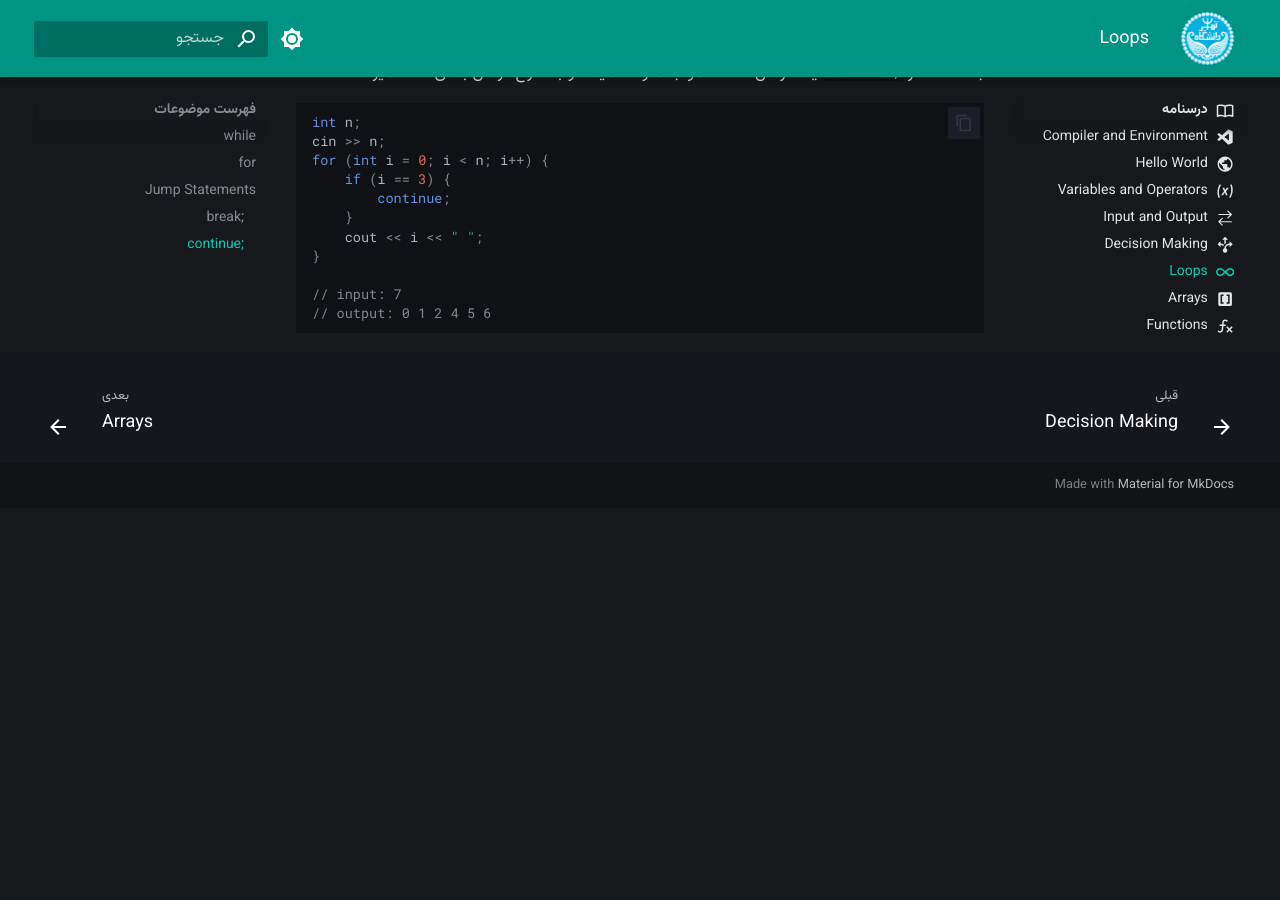
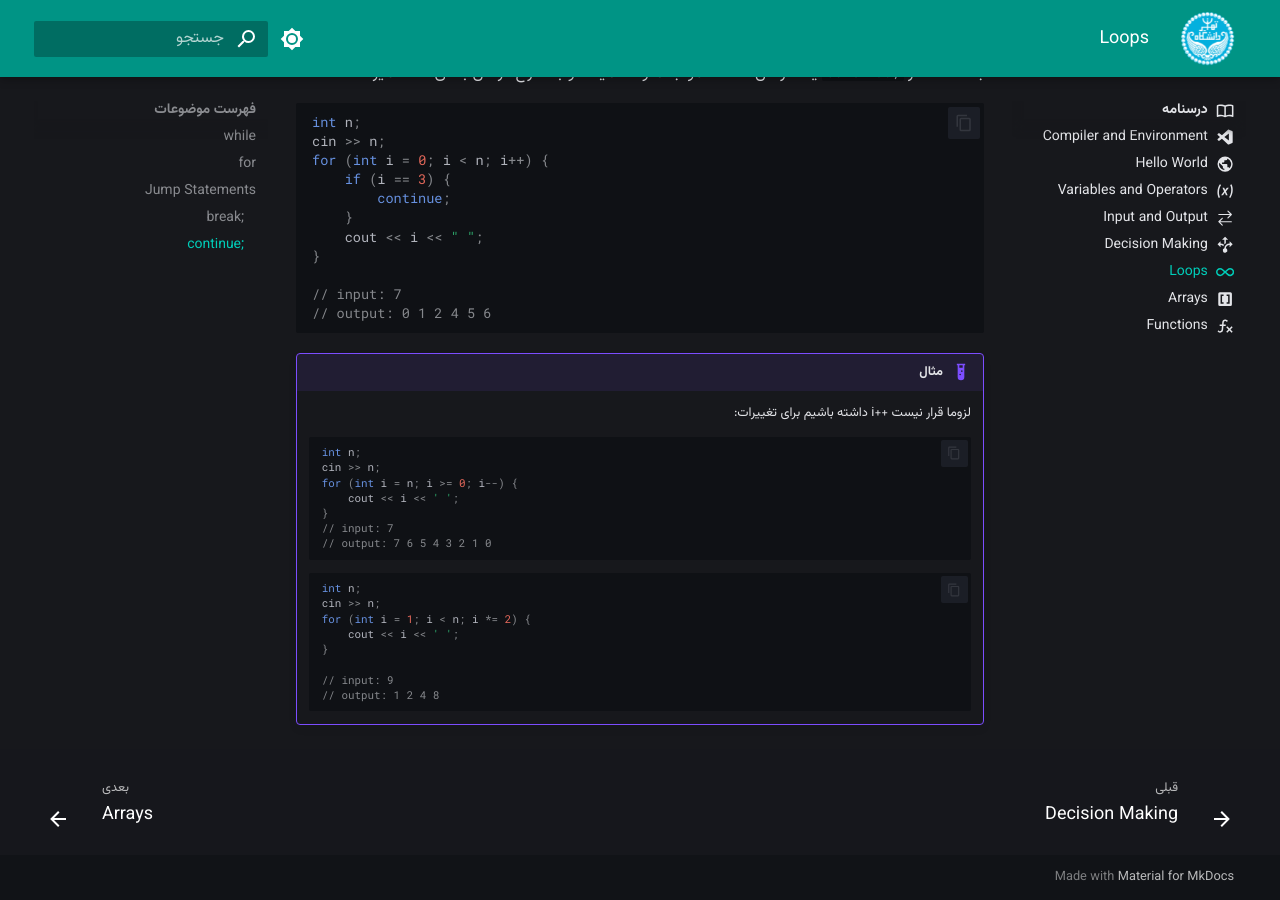
Before and after one commit to UTengsci/bp, an MkDocs documentation site: the page built from docs/content/loops.md, in a window 1280 px wide and 900 px high, scrolled down 2987 px. Built offline with MkDocs 1.6.1 and Material for MkDocs 9.7.7, drawn with Linux system fonts in a browser that asks for light colours; before the commit the page ends 3495 px from its top, so only the background shows below that.

Commit message:
Add information to the Loops Part

````diff
--- a/docs/content/loops.md
+++ b/docs/content/loops.md
@@ -172,3 +172,27 @@ for (int i = 0; i < n; i++) {
 // input: 7
 // output: 0 1 2 4 5 6
 ```
+
+!!!example "مثال"
+    لزوما قرار نیست ++i داشته باشیم برای تغییرات: <br>
+
+    ```cpp
+    int n;
+    cin >> n;
+    for (int i = n; i >= 0; i--) {
+        cout << i << ' ';
+    }
+    // input: 7
+    // output: 7 6 5 4 3 2 1 0
+    ```
+
+    ```cpp
+    int n;
+    cin >> n;
+    for (int i = 1; i < n; i *= 2) {
+        cout << i << ' ';
+    }
+
+    // input: 9
+    // output: 1 2 4 8
+    ```
````
